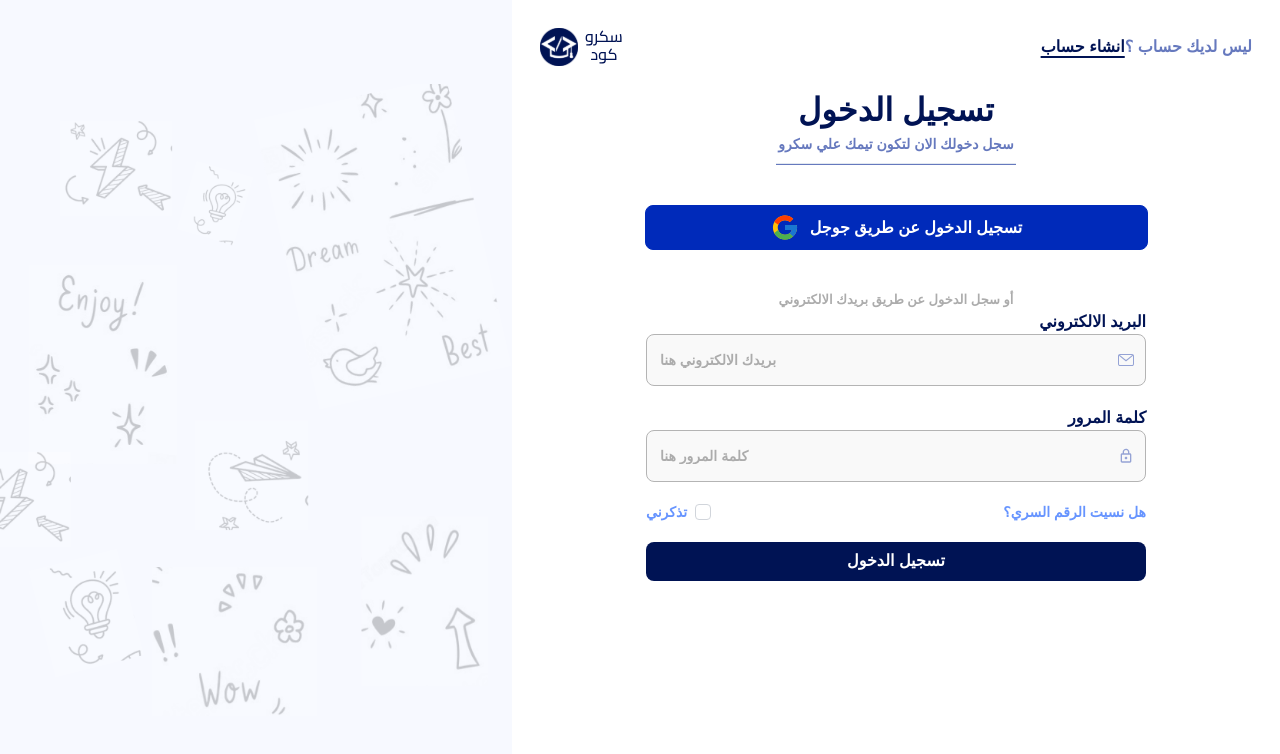
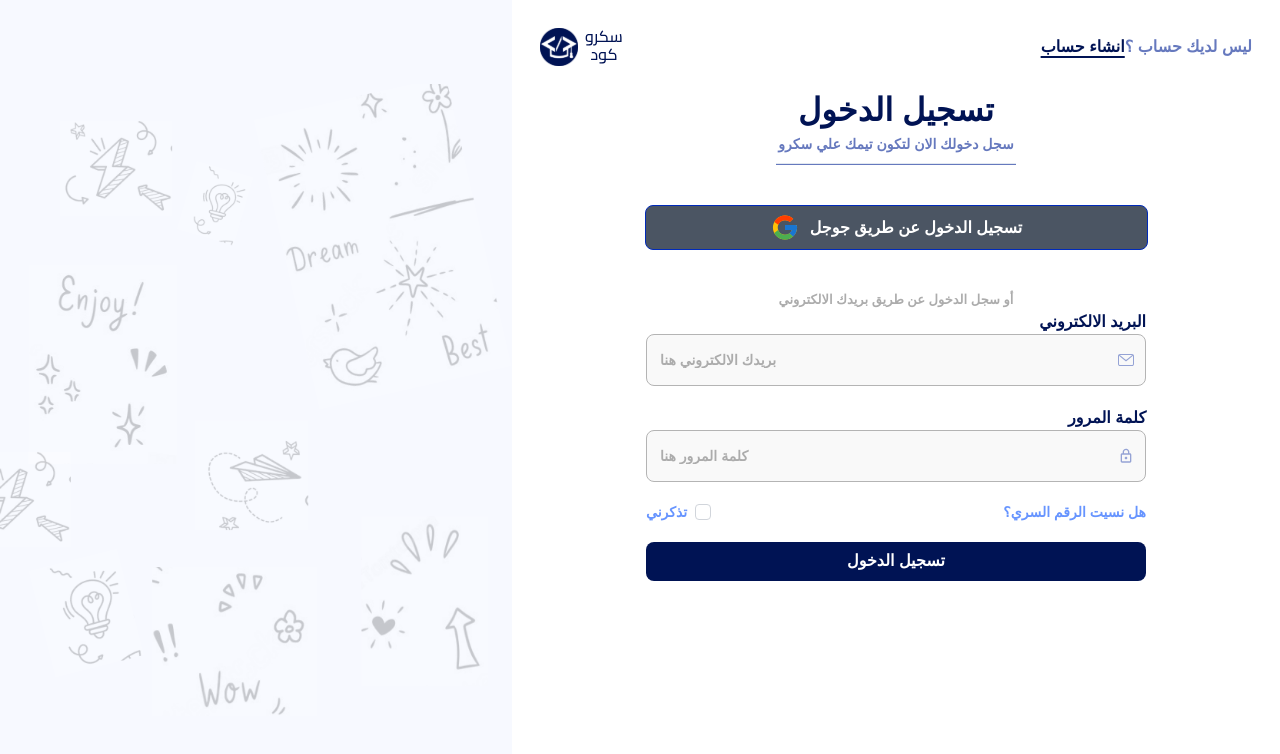
Before and after one commit to Saeedinum/ScrowCode, a React (Vite) app: page /login in a window 1280 px wide. Shown: the top 754 px of the page. Built offline with nearby package versions, Linux system fonts and the light colour scheme; no server answers.

Commit message:
feat(auth): disable Google login button

```diff
--- a/src/features/auth/google/Google.tsx
+++ b/src/features/auth/google/Google.tsx
@@ -21,9 +21,11 @@ const Google = ({ type }: { type: "sign" | "login" }) => {
   return (
     <>
       <button
+        disabled
         dir="rtl"
         onClick={() => login()}
-        className="my-5 flex w-[calc(100%-2rem)] cursor-pointer items-center justify-center gap-[10px] text-nowrap rounded-[8px] border-[1px] border-solid border-[#002ABA] bg-[#002ABA] py-[7px] text-primary-fourth duration-300 hover:bg-primary-first hover:text-primary-fourth sm:my-8 sm:w-[503px]"
+        title="we are working on this"
+        className="my-5 flex w-[calc(100%-2rem)] cursor-pointer items-center justify-center gap-[10px] text-nowrap rounded-[8px] border-[1px] border-solid border-[#002ABA] bg-[#002ABA] py-[7px] text-primary-fourth duration-300 hover:bg-primary-first hover:text-primary-fourth disabled:cursor-auto disabled:bg-gray-600 sm:my-8 sm:w-[503px]"
       >
         {type === "login" && <p>تسجيل الدخول عن طريق جوجل</p>}
         {type === "sign" && <p>انشاء حسابك عن طريق جوجل</p>}
```
Also changed, not shown: 1 other file (tests, documents, lock files or other folders).
